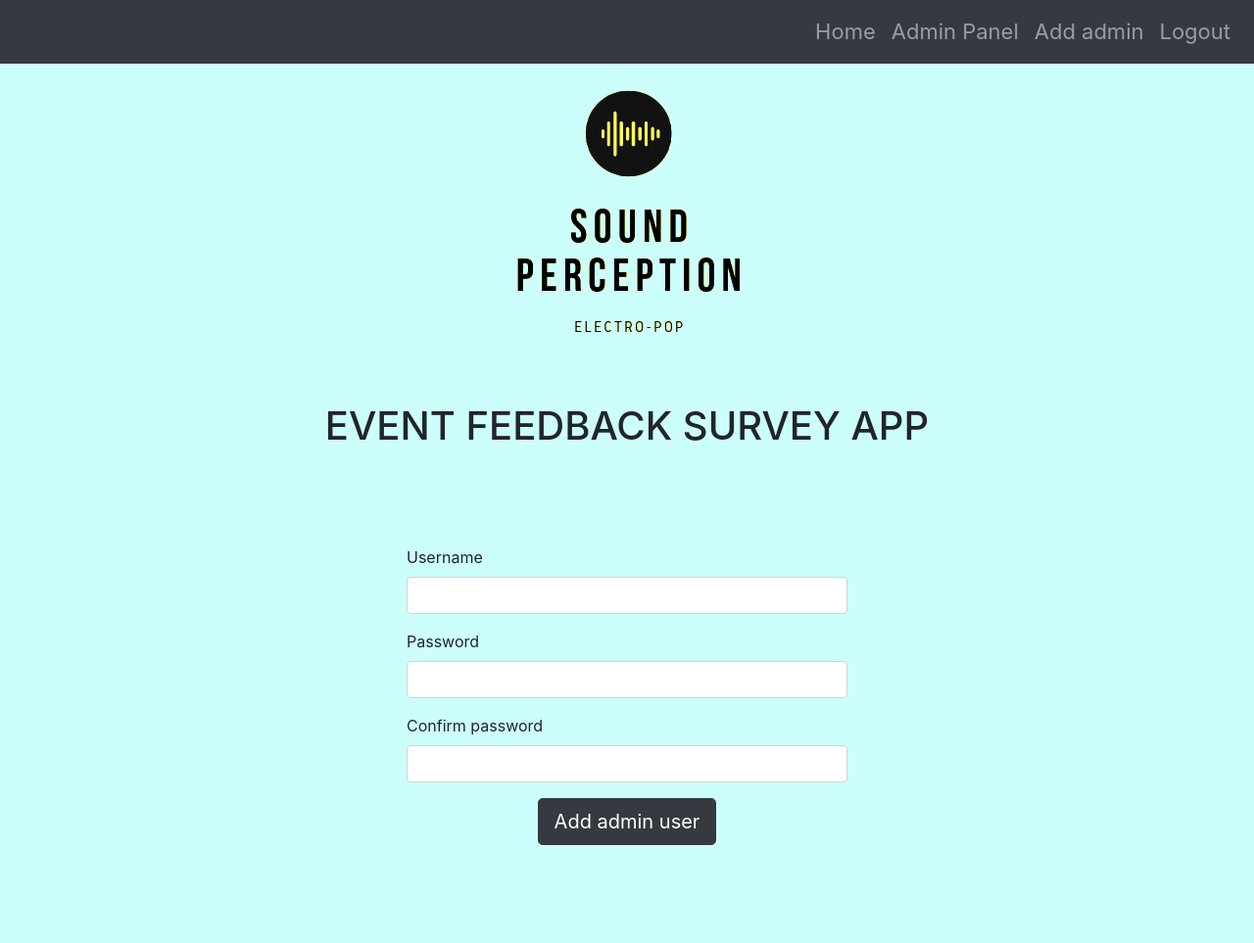
After one commit to szymcio32/fask-survey-app, a Flask app: page /add-admin in a window 1280 px wide. The commit adds this page. Shown: the whole page at 98% size. Run offline with Flask 2, Linux system fonts and the light colour scheme; the visitor is signed in with stand-in values (Sample User, id 1); some libraries are stand-ins or nearby versions.

Commit message:
- login page - add admin page - admin users database table - new migration file - correction of error messages

```diff
--- a/app/__init__.py
+++ b/app/__init__.py
@@ -3,6 +3,7 @@ from config import Config
 from flask import Flask
 from flask_sqlalchemy import SQLAlchemy
 from flask_migrate import Migrate
+from flask_login import LoginManager
 
 app = Flask(__name__)
 app.config.from_object(Config)
@@ -11,5 +12,9 @@ db = SQLAlchemy(app)
 
 migrate = Migrate(app, db)
 
+login_manager = LoginManager(app)
+login_manager.login_view = 'login'
+login_manager.login_message_category = 'primary'
+
 from app import routes
 from app import models
--- a/app/models.py
+++ b/app/models.py
@@ -1,7 +1,14 @@
 from werkzeug.security import generate_password_hash
 from werkzeug.security import check_password_hash
+from flask_login import UserMixin
 
 from app import db
+from app import login_manager
+
+
+@login_manager.user_loader
+def load_user(id):
+    return AdminUsers.query.get(int(id))
 
 
 class SurveyResults(db.Model):
@@ -26,12 +33,12 @@ class SurveyResults(db.Model):
         return True if SurveyResults.query.filter_by(email=email).first() else False
 
 
-class AdminUsers(db.Model):
+class AdminUsers(db.Model, UserMixin):
     __tablename__ = "admin_users"
 
     id = db.Column(db.Integer, primary_key=True)
     username = db.Column(db.String(64), index=True, unique=True)
-    password_hash = db.Column(db.String(64))
+    password_hash = db.Column(db.String(128))
 
     def __repr__(self):
         return f'Admin user: {self.username}'
@@ -42,6 +49,10 @@ class AdminUsers(db.Model):
     def check_password_hash(self, password):
         return check_password_hash(self.password_hash, password)
 
+    @classmethod
+    def get_admin_user(cls, username):
+        return AdminUsers.query.filter_by(username=username).first()
+
     @staticmethod
     def is_username_in_database(username):
         return True if AdminUsers.query.filter_by(username=username).first() else False
--- a/app/routes.py
+++ b/app/routes.py
@@ -1,16 +1,21 @@
 from flask import render_template
+from flask import redirect
+from flask import url_for
 from flask import request
+from flask import flash
+from flask_login import current_user
+from flask_login import login_user
+from flask_login import logout_user
+from flask_login import login_required
 
 from app import app
 from app import db
 from app.models import SurveyResults
 from app.models import AdminUsers
 
-# TODO: login page
-# TODO: add admin user page
+
+# TODO: admin page
 # TODO: change admin password
-# TODO: admin user database + password validation
-# TODO: admin page
 # TODO: email sending
 # TODO: .env variables
 # TODO: setup.py
@@ -19,8 +24,8 @@ def index():
     if request.method == 'POST':
         email = request.form['email']
         if SurveyResults.is_email_in_database(email):
-            error = f"The user with {email} has already filled the survey"
-            return render_template('index.html', error=error), 409
+            flash(f"The user with {email} has already filled the survey", "danger")
+            return render_template('index.html'), 409
 
         data = request.form.to_dict()
         single_results = SurveyResults(**data)
@@ -32,16 +37,51 @@ def index():
 
 @app.route('/login', methods=['GET', 'POST'])
 def login():
+    if current_user.is_authenticated:
+        return redirect(url_for('admin_panel'))
     if request.method == 'POST':
         username = request.form['login-username']
         password = request.form['login-password']
-        if not AdminUsers.is_username_in_database(username):
-            error = f"Admin user '{username}' not found"
-            return render_template('login.html', error=error), 404
-
+        admin_user = AdminUsers.get_admin_user(username)
+        if admin_user is None or not admin_user.check_password_hash(password):
+            flash(f"Invalid username or password", "danger")
+            return redirect(url_for('login'))
+        login_user(admin_user)
+        next_page = request.args.get('next')
+        return redirect(next_page) if next_page else redirect(url_for('admin_panel'))
     return render_template('login.html')
 
 
 @app.route('/add-admin', methods=['GET', 'POST'])
+@login_required
 def add_admin():
+    if request.method == 'POST':
+        username = request.form['add-admin-username']
+        password = request.form['add-admin-password']
+        confirm_password = request.form['add-admin-confirm-password']
+        if AdminUsers.is_username_in_database(username):
+            flash(f"Admin user '{username}' already exist", "danger")
+            return redirect(url_for('add_admin'))
+        if password != confirm_password:
+            flash(f"Password does not match", "danger")
+            return redirect(url_for('add_admin'))
+        admin_user = AdminUsers(username=username)
+        admin_user.set_password_hash(password)
+        db.session.add(admin_user)
+        db.session.commit()
+        flash(f"The user '{username}' has been successfully created", "primary")
+        return redirect(url_for('add_admin'))
     return render_template('add_admin_user.html')
+
+
+@app.route('/logout')
+@login_required
+def logout():
+    logout_user()
+    return redirect(url_for('index'))
+
+
+@app.route('/admin-panel')
+@login_required
+def admin_panel():
+    return render_template('admin_panel.html')
--- a/app/static/main.css
+++ b/app/static/main.css
@@ -52,4 +52,7 @@ input:checked + .custom-label-icon{
         width: 200px;
         left: 12%;
     }
+    nav ul{
+        margin: auto;
+    }
 }
--- /dev/null
+++ b/app/templates/add_admin_user.html
@@ -0,0 +1,32 @@
+{% extends 'base.html' %}
+
+{% block content %}
+    <div class="main-content">
+        <form name="add-admin-form" method="post" action="">
+            <fieldset>
+                <div class="form-group">
+                    <label for="add-admin-username">Username</label>
+                    <input type="text" class="form-control" id="add-admin-username" name="add-admin-username" required>
+                </div>
+                <div class="form-group">
+                    <label for="add-admin-password">Password</label>
+                    <input type="password" class="form-control" id="add-admin-password" name="add-admin-password" onkeyup="checkPassword()" required>
+                </div>
+                <div class="form-group">
+                    <label for="add-admin-confirm-password">Confirm password</label>
+                    <input type="password" class="form-control" id="add-admin-confirm-password" name="add-admin-confirm-password" onkeyup="checkPassword()" required>
+                    <div class="invalid-feedback" id="confirm-password-validation-invalid">
+                        <span>Provided password does not match.</span>
+                    </div>
+                    <div class="valid-feedback" id="confirm-password-validation-valid">
+                        <span>Passwords are the same!</span>
+                    </div>
+                </div>
+                <div class="text-center">
+                    <button type="submit" class="btn btn-dark btn-lg">Add admin user</button>
+                </div>
+            </fieldset>
+        </form>
+    </div>
+    <span class="empty-block"></span>
+{% endblock content %}
--- a/app/templates/base.html
+++ b/app/templates/base.html
@@ -11,30 +11,42 @@
   </head>
   <body>
     <header>
-      <nav class="navbar navbar-expand navbar-dark bg-dark">
+      <nav class="navbar navbar-expand-sm navbar-dark bg-dark">
             <ul class="navbar-nav ml-auto">
               <li class="nav-item">
                 <a class="nav-link" href="{{ url_for('index') }}">Home</a>
               </li>
               <li class="nav-item">
-                <a class="nav-link" href="{{ url_for('login') }}">Admin Panel</a>
+                <a class="nav-link" href="{{ url_for('admin_panel') }}">Admin Panel</a>
               </li>
+              {% if current_user.is_authenticated %}
+                <li class="nav-item">
+                    <a class="nav-link" href="{{ url_for('add_admin') }}">Add admin</a>
+                </li>
+                <li class="nav-item">
+                    <a class="nav-link" href="{{ url_for('logout') }}">Logout</a>
+                </li>
+              {% endif %}
             </ul>
       </nav>
     </header>
 
     <main role="main">
-      <div class="container">
+        <div class="container">
         <img class="mx-auto d-block" alt="Company logo" src="{{ url_for('static', filename='logo.png') }}">
         <div class="title">
             <h1 class="page-header text-center text-uppercase">Event Feedback Survey App</h1>
         </div>
 
-        {% if error %}
-            <div class="alert alert-danger" role="alert">
-                <h4><strong>Error:</strong> {{ error }}</h4>
-            </div>
-        {% endif %}
+        {% with messages = get_flashed_messages(with_categories=true) %}
+            {% if messages %}
+                {% for category, message in messages %}
+                    <div class="alert alert-{{ category }}" role="alert">
+                        <h4>{{ message }}</h4>
+                    </div>
+                {% endfor %}
+            {% endif %}
+        {% endwith %}
 
         {% block content %} {% endblock content %}
 
```
Also changed, not shown: app/templates/login.html (added, +22 -0 lines), migrations/versions/2fc1ea4c6f18_adminusers_table.py (added, +35 -0 lines).
